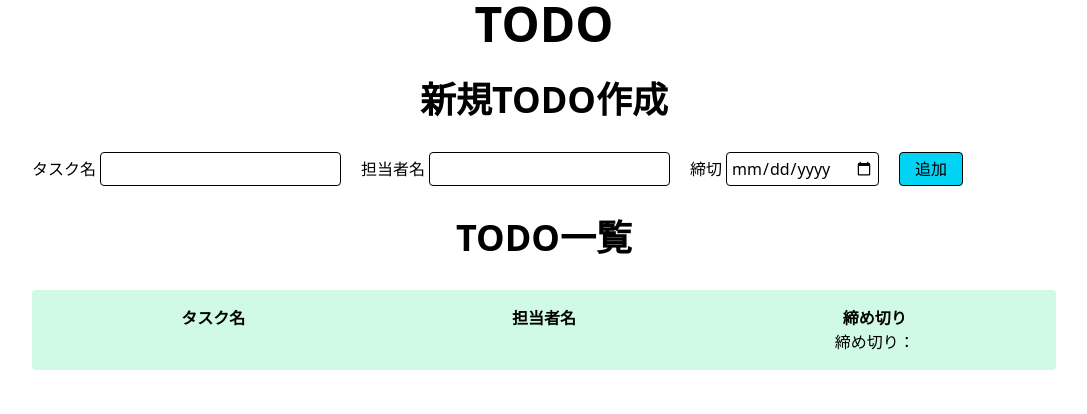
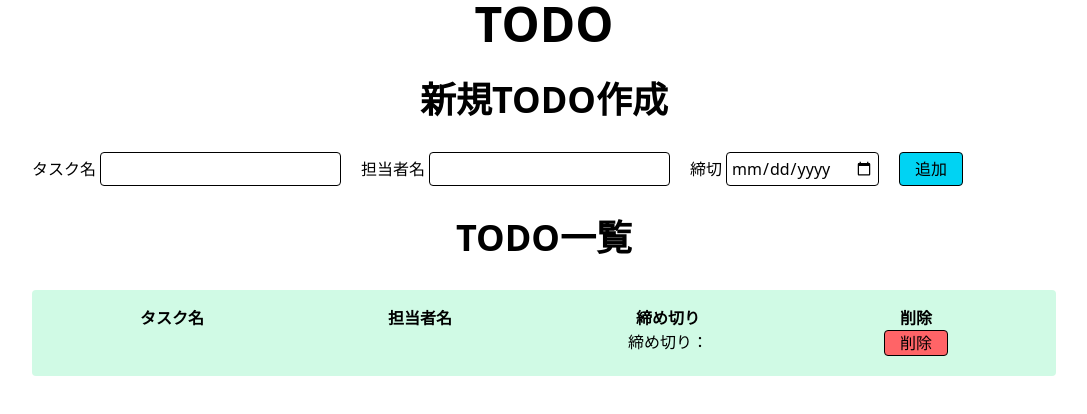
Before and after one commit to komishin/react-practice, a React app: page / in a window 1280 px wide. Both pictures are taken after a click on the button "追加". Shown: the top 414 px of the page, without its empty margins (96-1183 px from the left). Built offline with nearby package versions, Linux system fonts and the light colour scheme.

Commit message:
データを削除できるように実装

```diff
--- a/src/js/App.tsx
+++ b/src/js/App.tsx
@@ -32,7 +32,7 @@ export const App = () => {
       <div className="mt-8">
         <Heading level="h2">TODO一覧</Heading>
         <div className="mt-8">
-          <TodoList todoList={todoList} />
+          <TodoList todoList={todoList} setTodoList={setTodoList} />
         </div>
       </div>
     </main>
--- a/src/js/components/todo/TodoItem.tsx
+++ b/src/js/components/todo/TodoItem.tsx
@@ -1,18 +1,36 @@
 import React from 'react'
+import { Todo } from './type'
 
 type TodoItemProps = {
+  id: number
   task: string
   person: string
   deadline: string
+  setTodoList: React.Dispatch<React.SetStateAction<Todo[]>>
 }
 
 // const TodoItem: React.FC<TodoItemProps> = ({task, deadline}) => {
-export const TodoItem = ({ task, person, deadline }: TodoItemProps) => {
+export const TodoItem = ({
+  id,
+  task,
+  person,
+  deadline,
+  setTodoList,
+}: TodoItemProps) => {
   return (
-    <li className="grid grid-cols-3">
+    <li className="grid grid-cols-4 pb-1">
       <div>{task}</div>
       <div>{person}</div>
       <div>締め切り：{deadline}</div>
+      <div>
+        <button
+          className="border bg-red-400 w-16 rounded"
+          //filter=今の条件に合うものだけを残す（クリックして一致したidのもの以外残す）
+          onClick={() => setTodoList((prev) => prev.filter((todo) => todo.id !== id))}
+        >
+          削除
+        </button>
+      </div>
     </li>
   )
 }
--- a/src/js/components/todo/TodoList.tsx
+++ b/src/js/components/todo/TodoList.tsx
@@ -4,22 +4,26 @@ import { Todo } from '../../App'
 
 type Props = {
   todoList: Todo[]
+  setTodoList: React.Dispatch<React.SetStateAction<Todo[]>>
 }
 
-export const TodoList = ({ todoList }: Props) => {
+export const TodoList = ({ todoList, setTodoList }: Props) => {
   return (
     <ul className="bg-emerald-100 p-4 rounded">
-      <li className="grid grid-cols-3 font-bold">
+      <li className="grid grid-cols-4 font-bold">
         <div>タスク名</div>
         <div>担当者名</div>
         <div>締め切り</div>
+        <div>削除</div>
       </li>
       {todoList.map((todo) => (
         <TodoItem
           key={todo.id}
+          id={todo.id}
           task={todo.task}
           person={todo.person}
           deadline={todo.deadline}
+          setTodoList={setTodoList}
         />
       ))}
     </ul>
```
